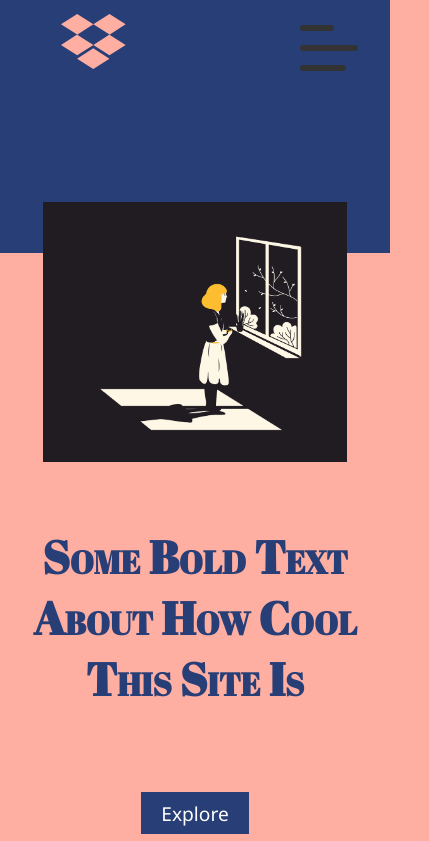
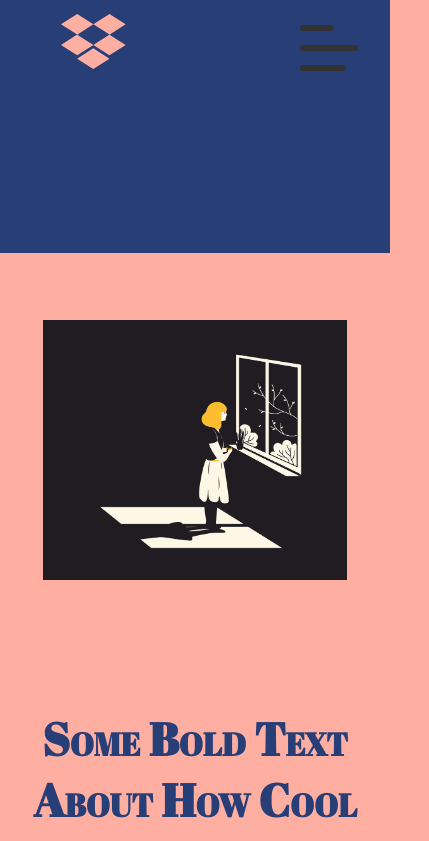
Before and after one commit to Dan7n/react-landing-page, a React (Create React App) app: page / in a window 390 px wide. Shown: the top 841 px of the page, 429 px wide, since content can reach past the window. Built offline with nearby package versions, Linux system fonts and the light colour scheme.

Commit message:
bug fixes

```diff
--- a/src/partials/_landingPage.scss
+++ b/src/partials/_landingPage.scss
@@ -10,9 +10,13 @@
             @include center-col;
             align-items: flex-end;
 
-            @media screen and (max-width: 1600px) {
+            @media screen and (max-width: 1400px) {
                 align-items: center;
                 justify-content: space-evenly;
+            }
+
+            @media screen and (max-height: 1090px) {
+                margin: 8rem 0;
             }
 
             .inner-container {
@@ -26,13 +30,15 @@
                 // position: absolute;
                 // top: 25%;
 
-                @media screen and (max-width: 1600px) {
+                @media screen and (max-width: 1400px) {
                     grid-template-columns: 1fr;
                     grid-template-rows: repeat(2, 1fr);
                     gap: 5rem
                 }
-                @media screen and (max-width: 800px) {
-                    gap: 1rem;
+                @media screen and (max-width: 1400px) {
+                    grid-template-columns: 1fr;
+                    grid-template-rows: repeat(2, 1fr);
+                    gap: 5rem
                 }
 
                     .img-container {
@@ -50,7 +56,7 @@
                             // left: clamp(10%, 10%, 5%);
                             // top: 25%;
 
-                            @media screen and (max-width: 1600px) {
+                            @media screen and (max-width: 1400px) {
                                 top: 0 !important;
                                 left: 0 !important;
                                 margin-left: 0;
@@ -78,7 +84,7 @@
                     @include center-col;
                     justify-content: space-between;
 
-                    @media screen and (max-width: 1600px) {
+                    @media screen and (max-width: 1400px) {
                         width: 100%;
                         padding: 0;
                     }
--- a/src/partials/_overlay.scss
+++ b/src/partials/_overlay.scss
@@ -12,7 +12,7 @@
             width: clamp(33.3%, 40%, 60%);
             height: 100%;
             background-color: $main-bg-left;
-            @media screen and (max-width: 1600px) {
+            @media screen and (max-width: 1400px) {
                 width: 100% !important;
                 height: 30vh;
             }
```
